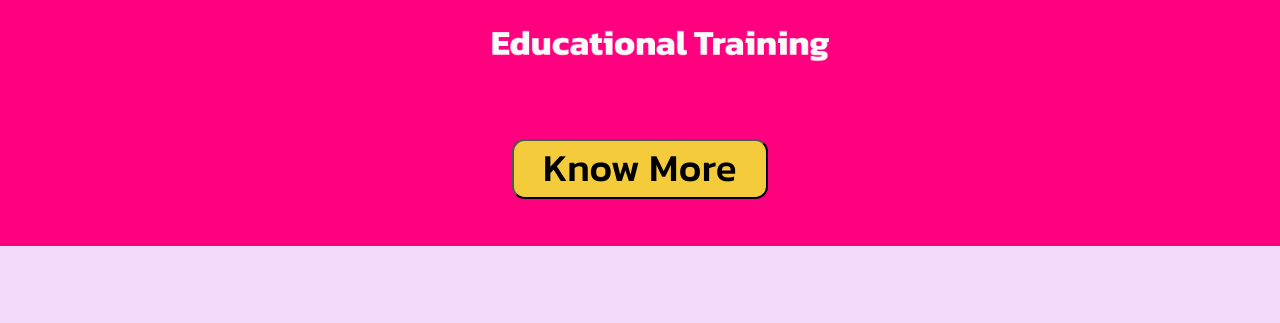
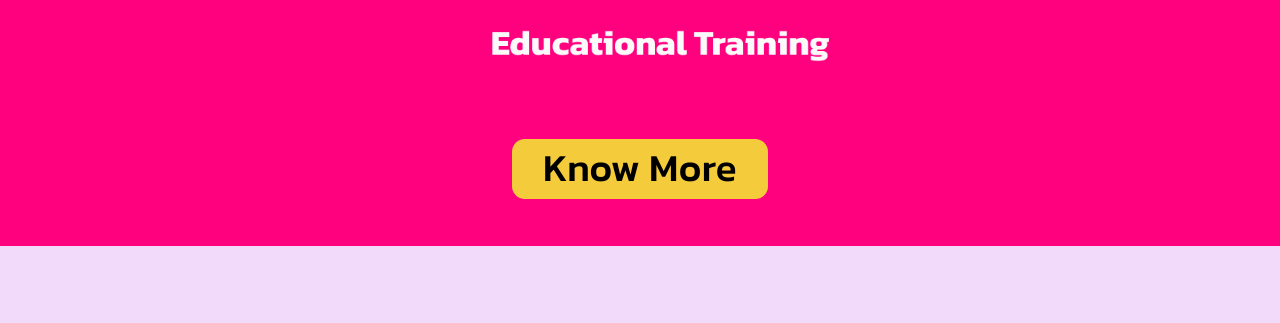
Before and after one commit to suthar1085/Brand-Proto, a website built with Parcel: page index.html in a window 1280 px wide. Shown: the part 1460-1783 px from the top of the page. Built offline with nearby package versions, Linux system fonts and the light colour scheme; a web font is replaced by a local one.

Commit message:
Update index.html

```diff
--- a/index.html
+++ b/index.html
@@ -177,7 +177,7 @@
           class="btn-know-more"
           id="knowMoreBtn"
           onclick=" redirectToOtherPage()"
-          border: none;
+          style="border: none;"
         >
           Know More
         </button>
```
